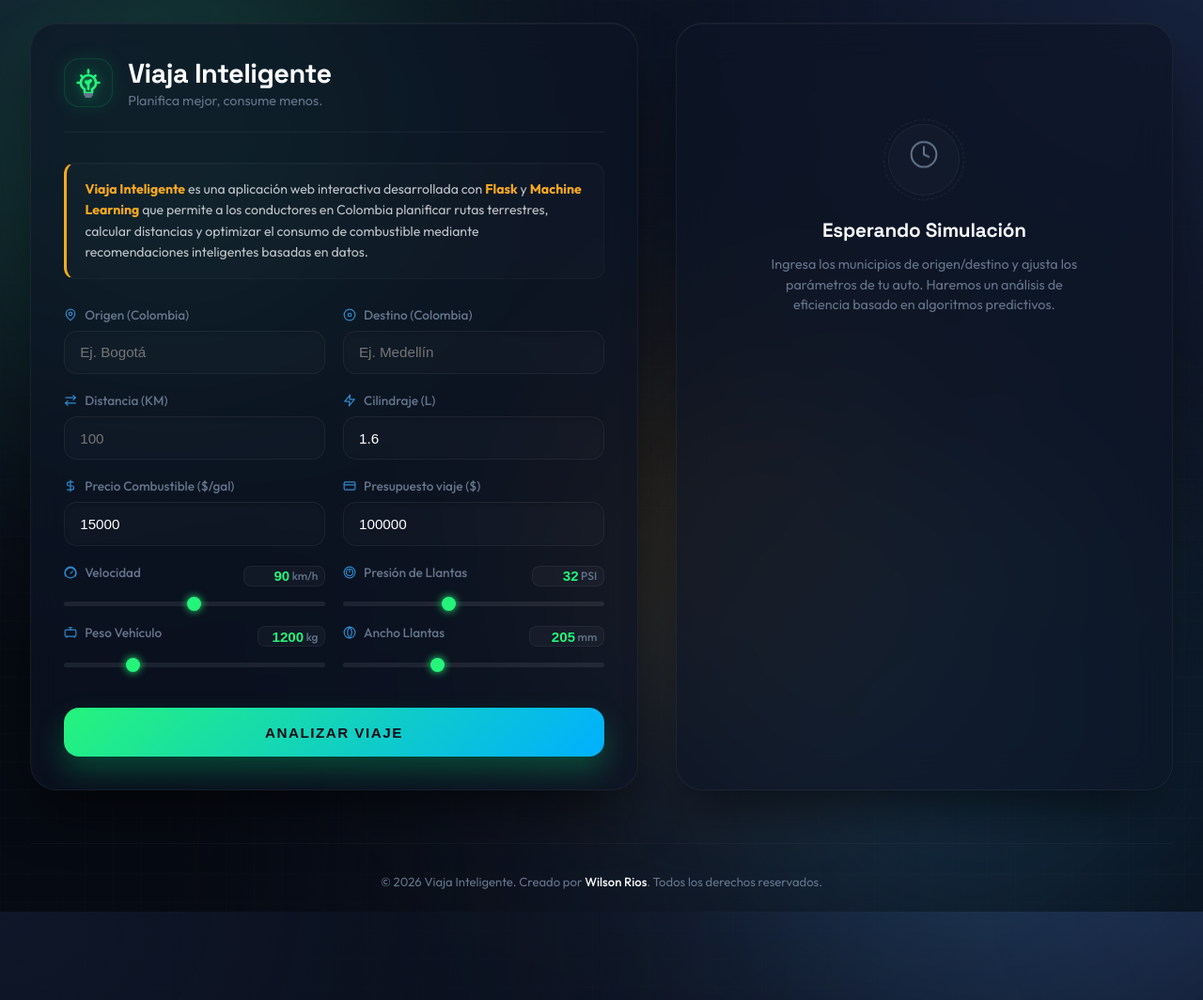
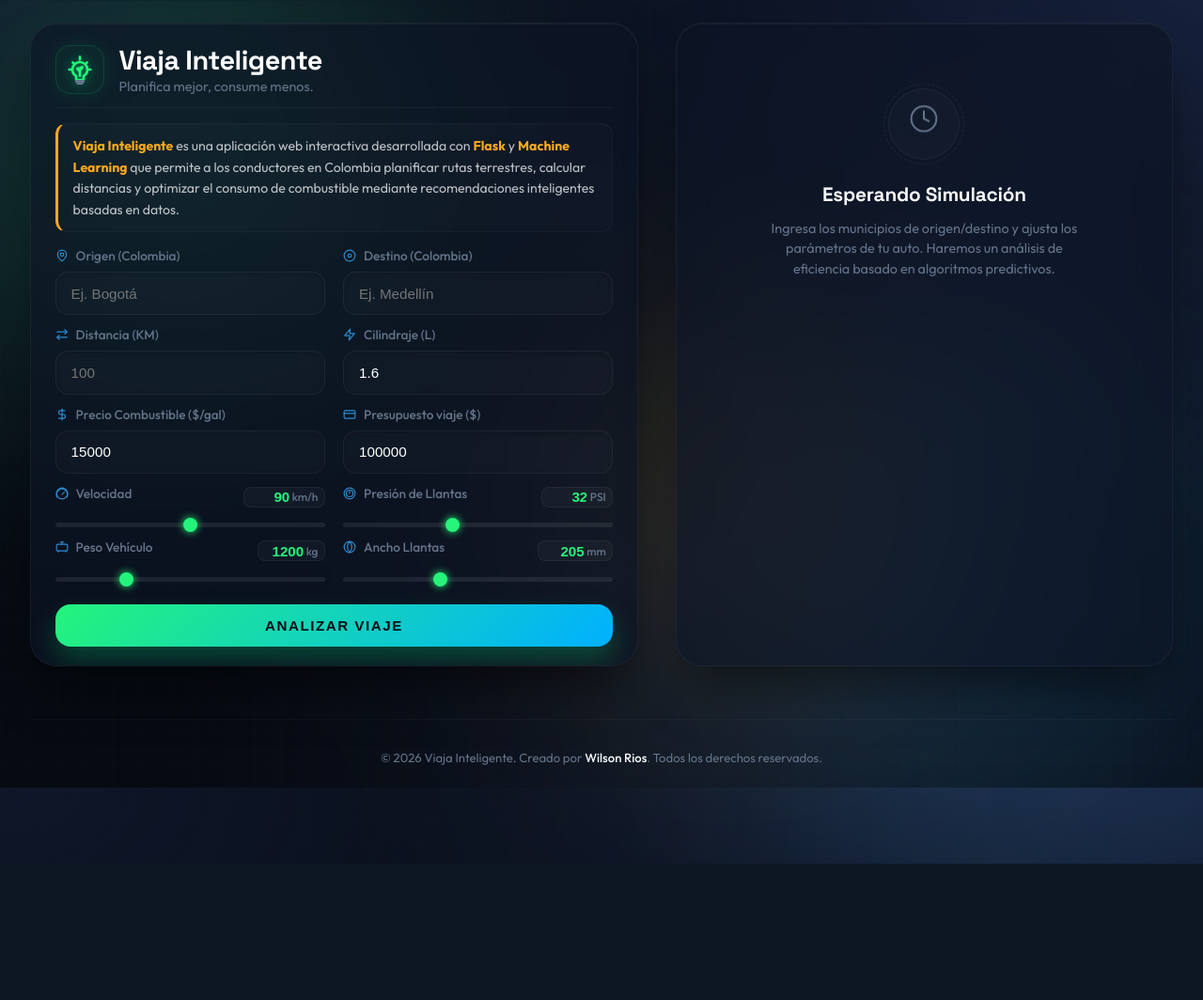
Before and after one commit to Wilcam1/Viaja_Inteligente, a Flask app: page / in a window 1280 px wide; the page is wider, and only the part inside the window is pictured. Shown: that part at 94% size. After the commit the page ends 919 px from the top of that part, so only its background shows below. Run offline with Flask 3, Linux system fonts and the light colour scheme.

Commit message:
style: reducir paddings y margenes verticales para eliminar scrollbar en escritorio

```diff
--- a/static/style.css
+++ b/static/style.css
@@ -34,7 +34,7 @@ body {
     display: flex;
     justify-content: center;
     align-items: center;
-    padding: 3rem 2rem;
+    padding: 1.2rem 2rem;
     overflow-x: hidden;
     position: relative;
     font-family: 'Outfit', sans-serif;
@@ -109,7 +109,7 @@ body {
     -webkit-backdrop-filter: blur(20px);
     border: 1px solid var(--glass-border);
     border-radius: 28px;
-    padding: 2.2rem;
+    padding: 1.3rem 1.6rem;
     box-shadow: 0 30px 60px -15px rgba(0, 0, 0, 0.6),
                 inset 0 1px 0 rgba(255, 255, 255, 0.05);
     position: relative;
@@ -125,9 +125,9 @@ h1, h2, h3, h4, .logo-title, .section-title, .ia-version {
     display: flex;
     align-items: center;
     gap: 1rem;
-    margin-bottom: 2rem;
+    margin-bottom: 1rem;
     border-bottom: 1px solid rgba(255, 255, 255, 0.05);
-    padding-bottom: 1.5rem;
+    padding-bottom: 0.8rem;
 }
 .logo-icon-wrapper {
     width: 52px;
@@ -162,11 +162,11 @@ h1, h2, h3, h4, .logo-title, .section-title, .ia-version {
     font-size: 0.88rem;
     line-height: 1.6;
     color: rgba(248, 250, 252, 0.75);
-    margin-bottom: 1.8rem;
+    margin-bottom: 1rem;
     background: rgba(255, 255, 255, 0.015);
     border: 1px solid rgba(255, 255, 255, 0.03);
     border-left: 3px solid var(--warning);
-    padding: 1rem 1.2rem;
+    padding: 0.75rem 1rem;
     border-radius: 12px;
     box-shadow: inset 0 1px 0 rgba(255, 255, 255, 0.02);
 }
@@ -188,7 +188,7 @@ h1, h2, h3, h4, .logo-title, .section-title, .ia-version {
     }
 }
 .form-group {
-    margin-bottom: 1.2rem;
+    margin-bottom: 0.75rem;
     display: flex;
     flex-direction: column;
 }
@@ -332,10 +332,10 @@ input[type="text"]:focus, input[type="number"]:focus {
     font-weight: 700;
     border: none;
     border-radius: 16px;
-    padding: 1.1rem;
+    padding: 0.85rem;
     cursor: pointer;
     transition: all 0.4s cubic-bezier(0.175, 0.885, 0.32, 1.275);
-    margin-top: 1.5rem;
+    margin-top: 0.8rem;
     text-transform: uppercase;
     letter-spacing: 1.5px;
     font-size: 0.95rem;
@@ -372,7 +372,7 @@ input[type="text"]:focus, input[type="number"]:focus {
     align-items: center;
     justify-content: center;
     text-align: center;
-    padding: 4.5rem 1.5rem;
+    padding: 3rem 1.5rem;
 }
 .waiting-icon-wrapper {
     width: 76px;
```
